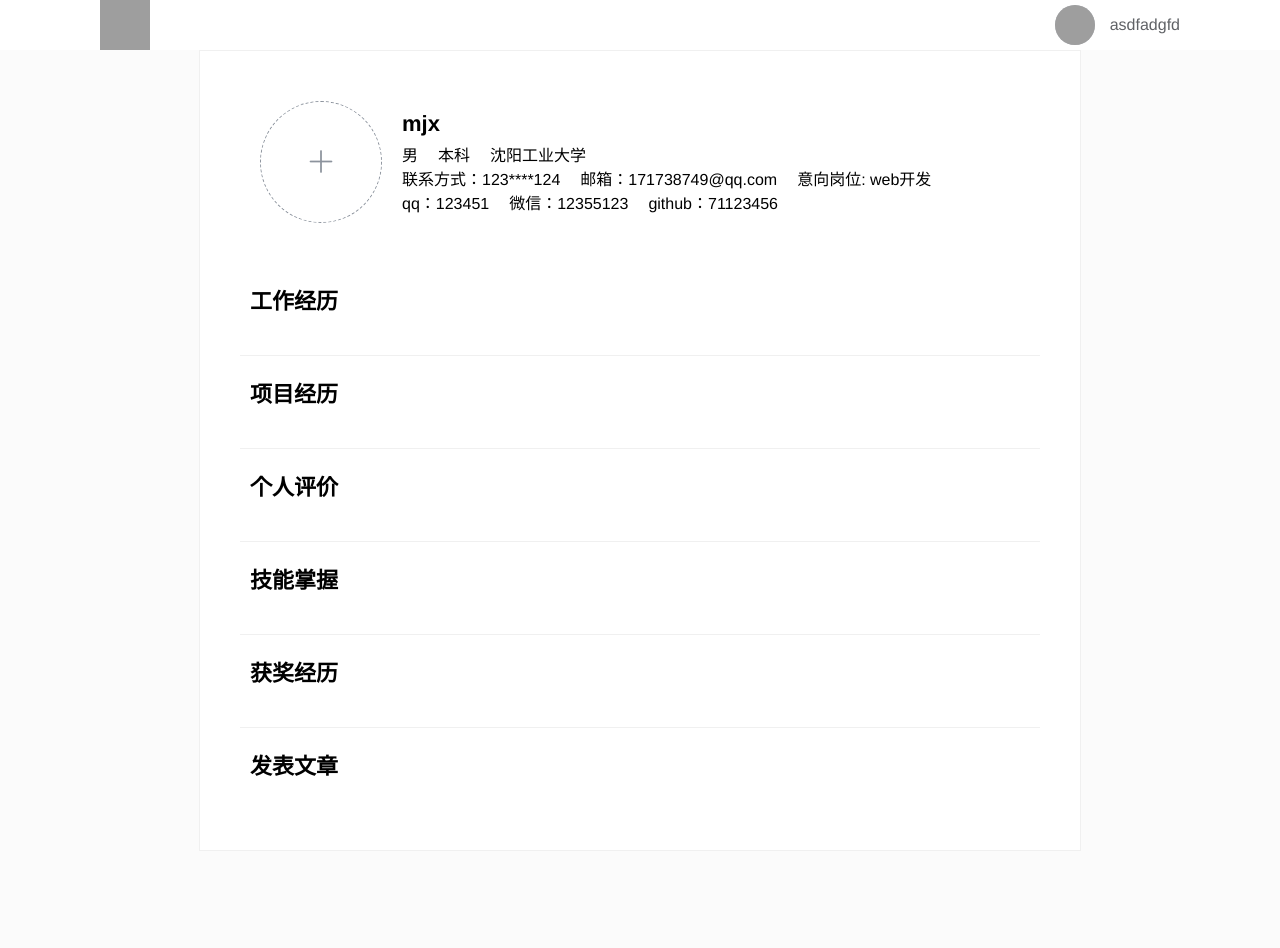
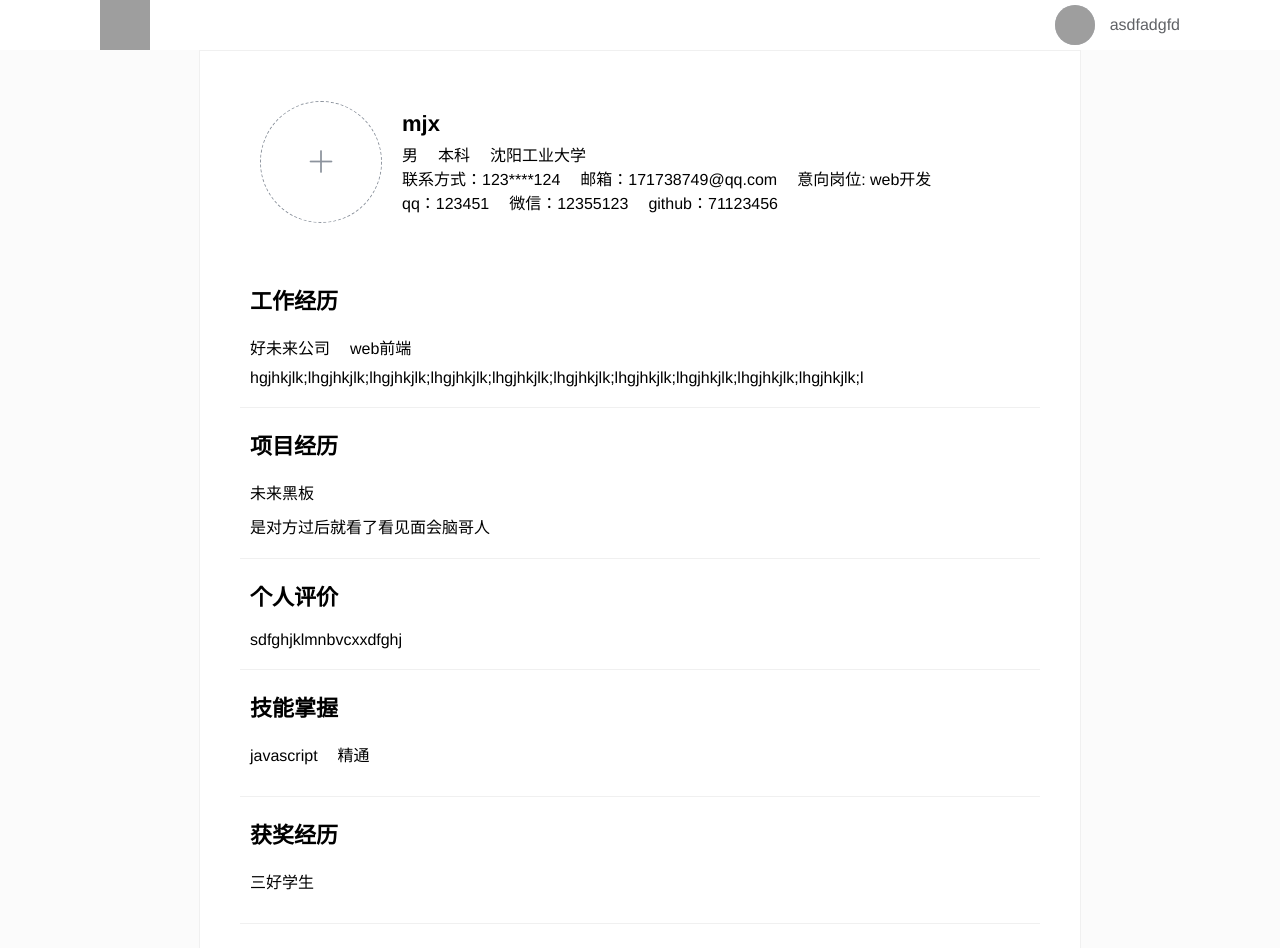
Before and after one commit to diudiudiu/graduation, a Vue app: page / in a window 1280 px wide. Shown: the top 948 px of the page. Before the commit the page ends 851 px from the top, so only its background shows below. Built offline with nearby package versions, Linux system fonts and the light colour scheme; grey boxes are pictures that could not be loaded.

Commit message:
表格添加

```diff
--- a/src/components/info-table/cv-group.vue
+++ b/src/components/info-table/cv-group.vue
@@ -70,17 +70,20 @@
         <!-- 工作经历 -->
         <el-form v-if="type === 'word'" ref="word" label-width="100px" >
           <div v-for="(item,i) in wordList" :key="i">
-            <el-form-item label="公司名称" prop="name" required>
+            <el-form-item label="公司名称" required>
               <el-input class="basis-name" v-model="item.name"></el-input>
               <span class="delete" v-if="wordList.length>1" @click="deleteItem(i)">删除</span>
             </el-form-item>
-            <el-form-item label="职位" prop="position" required>
+            <el-form-item label="职位" required>
               <el-input v-model="item.position"></el-input>
             </el-form-item>
-            <el-form-item label="任职时间" prop="wordDate" required>
+            <el-form-item label="任职时间"  required>
               <el-date-picker v-model="item.wordDate" type="monthrange" range-separator="至"
                 start-placeholder="开始月份"
-                end-placeholder="结束月份">
+                end-placeholder="结束月份"
+                format="yyyy 年 MM 月"
+                value-format="yyyy.MM"
+                >
               </el-date-picker>
             </el-form-item>
             <el-form-item label="描述" prop="describe">
@@ -98,10 +101,10 @@
             <el-form-item label="技能掌握" prop="skill" >
               <el-input class="skill-name" v-model="item.name" ></el-input>
               <el-select :disabled="!item.name" v-model="item.degree" placeholder="程度">
-                <el-option label="了解" value="0"></el-option>
-                <el-option label="掌握" value="1"></el-option>
-                <el-option label="熟悉" value="2"></el-option>
-                <el-option label="精通" value="3"></el-option>
+                <el-option label="了解" value="了解"></el-option>
+                <el-option label="掌握" value="掌握"></el-option>
+                <el-option label="熟悉" value="熟悉"></el-option>
+                <el-option label="精通" value="精通"></el-option>
               </el-select>
               <span class="delete-float" v-if="skillList.length>1" @click="deleteItem(i)">删除</span>
             </el-form-item>
@@ -167,30 +170,7 @@
 export default {
   data() {
     return {
-      wordList: [
-        {
-          name: '',
-          position: '',
-          wordDate: '',
-          describe: ''
-        }
-      ],
-      skillList:[
-        {
-          name: '',
-          degree: '0'
-        }
-      ],
-      aboutMe: '',
-      prizeList: [
-        {
-          name:''
-        }
-      ],
-      projectList: [
-        {title: '', describe: ''}
-      ],
-      article: ''
+
     }
   },
   props: {
@@ -201,18 +181,54 @@ export default {
     basis: {
       type: Object,
       default: ()=>{}
+    },
+    wordList:{
+      type: Array,
+      default: ()=>[]
+    },
+    skillList: {
+      type: Array,
+      default: ()=>[]
+    },
+    aboutMe: {
+      type: String,
+      default: ''
+    },
+    prizeList: {
+      type: Array,
+      default: ()=>[]
+    },
+    projectList: {
+      type: Array,
+      default: ()=>[]
+    },
+    article: {
+      type: String,
+      default: ''
     }
-
   },
   computed: {
 
   },
   methods: {
     submitBasisForm(){
-      if(!this.basis.name || !this.basis.email || !this.basis.grade || !this.basis.gradeDate){
-        this.$message.error('请填写必填项')
+      // todo 验证
+      if(this.type === 'basis'){
+        if(!this.basis.name || !this.basis.email || !this.basis.grade || !this.basis.gradeDate){
+          this.$message.error('请填写必填项')
+        }
       }
-      console.error(this.basis)
+      // if(this.type === 'word'){
+      //   if(!this.basis.name || !this.basis.email || !this.basis.grade || !this.basis.gradeDate){
+      //     this.$message.error('请填写必填项')
+      //   }
+      // }
+      // if(this.type === 'basis'){
+      //   if(!this.basis.name || !this.basis.email || !this.basis.grade || !this.basis.gradeDate){
+      //     this.$message.error('请填写必填项')
+      //   }
+      // }
+      this.close()
     },
     close(){
       this.$emit('close')
@@ -228,7 +244,7 @@ export default {
         this.skillList.push({name:'',degree:'0'})
       }
       if(this.type ==='word'){
-        this.wordList.push({ name: '', position: '', wordDate: '', describe: '' })
+        this.wordList.push({ name: '', position: '', wordDate: [], describe: '' })
       }
     },
     deleteItem(index){
--- a/src/components/remuss-form/cv-form.vue
+++ b/src/components/remuss-form/cv-form.vue
@@ -1,6 +1,6 @@
 <template>
   <div class="cv-form" >
-    <div class="basis">
+    <div class="basis" @click.self="openCard('basis')">
       <el-upload
         class="avatar-uploader"
         action="https://jsonplaceholder.typicode.com/posts/"
@@ -32,9 +32,62 @@
       <div class="editors"><span @click="openCard('basis')">编辑</span></div>
     </div>
     <ul>
-      <li class="list-item" v-for="(item,index) in attrList" :key="index">
+      <li class="list-item" v-for="(item,index) in attrList" :key="index" @click="openCard(item.type)">
         <h5>{{item.title}}</h5>
-        <div class="editor-group"><span @click="openCard(item.type)">编辑</span> <span @click="deleteItem(index)">删除</span></div>
+        <div class="editor-group"><span @click.stop="openCard(item.type)">编辑</span> <span @click.stop="deleteItem(index)">删除</span></div>
+        <div v-if="item.type==='word'">
+          <ul>
+            <li class="word-item" v-for="(itm,i) in wordList" :key="i">
+              <div class="word">
+                <span>{{itm.name}}</span>
+                <span v-if="itm.wordDate.length!==0">{{itm.wordDate[0]}} — {{itm.wordDate[1]}}</span>
+                <span>{{itm.position}}</span>
+              </div>
+              <p v-if="itm.describe">
+                {{itm.describe}}
+              </p>
+            </li>
+          </ul>
+        </div>
+        <div v-if="item.type==='project'">
+          <ul>
+            <li class="word-item" v-for="(itm,i) in projectList" :key="i">
+              <div class="word">
+                <span>{{itm.title}}</span>
+              </div>
+              <p v-if="itm.describe">
+                {{itm.describe}}
+              </p>
+            </li>
+          </ul>
+        </div>
+        <div class="about-me" v-if="item.type==='aboutMe'">
+          <p>{{aboutMe}}</p>
+        </div>
+        <div v-if="item.type==='skill'">
+          <ul>
+            <li class="word-item" v-for="(itm,i) in skillList" :key="i">
+              <div class="word">
+                <span>{{itm.name}}</span>
+                <span v-if="itm.name">{{itm.degree}}</span>
+              </div>
+            </li>
+          </ul>
+        </div>
+        <div v-if="item.type==='prize'">
+          <ul>
+            <li class="word-item" v-for="(itm,i) in prizeList" :key="i">
+              <div class="word">
+                <span>{{itm.name}}</span>
+              </div>
+            </li>
+          </ul>
+        </div>
+        <div class="article" v-if="item.type==='article'">
+          <p>
+            {{article}}
+          </p>
+        </div>
 
       </li>
     </ul>
@@ -42,8 +95,13 @@
       v-if="cvStatus"
       :type="cvType"
       :basis="basis"
+      :wordList="wordList"
+      :skillList="skillList"
+      :aboutMe="aboutMe"
+      :prizeList="prizeList"
+      :projectList="projectList"
+      :article="article"
       @close="closeCard"
-
       >
     </cv-group>
   </div>
@@ -76,6 +134,30 @@ export default {
         qqType: true,
         school: '沈阳工业大学'
       },
+      wordList: [
+        {
+          name: '好未来公司',
+          position: 'web前端',
+          wordDate: [],
+          describe: 'hgjhkjlk;lhgjhkjlk;lhgjhkjlk;lhgjhkjlk;lhgjhkjlk;lhgjhkjlk;lhgjhkjlk;lhgjhkjlk;lhgjhkjlk;lhgjhkjlk;l'
+        }
+      ],
+      skillList: [
+        {
+          name: 'javascript',
+          degree: '精通'
+        }
+      ],
+      aboutMe: 'sdfghjklmnbvcxxdfghj',
+      prizeList: [
+        {
+          name: '三好学生'
+        }
+      ],
+      projectList: [
+        {title: '未来黑板', describe: '是对方过后就看了看见面会脑哥人'}
+      ],
+      article: '就看了看见面会脑哥人',
       attrList: [
         {title:'工作经历',type:'word'},
         {title:'项目经历',type:'project'},
@@ -98,7 +180,7 @@ export default {
   },
   methods: {
     handleAvatarSuccess(res, file) {
-        this.imageUrl = URL.createObjectURL(file.raw)
+        this.basis.imageUrl = URL.createObjectURL(file.raw)
     },
     beforeAvatarUpload(file) {
         const isJPG = file.type === 'image/jpeg'
@@ -174,13 +256,14 @@ export default {
       height: 1.2rem;
       line-height: 1.2rem;
       text-align: center;
-      border-radius: 1rem;
+      border-radius: 1.2rem;
       border: 1px dashed #8c939d;
     }
     .avatar {
       width: 1.2rem;
       height: 1.2rem;
       display: block;
+      border-radius: 1.2rem;
     }
     .basis-info{
       margin-left: .2rem;
@@ -226,6 +309,23 @@ export default {
   .list-item:hover .editor-group{
     display: block;
   }
+  .list-item .word-item{
+    text-align: left;
+    .word{
+      margin-bottom: .1rem;
+    }
+    span{
+      margin-right: .2rem;
+    }
+    p{
+      word-break: break-all;
+    }
+  }
+  .article,.about-me{
+    text-align: left;
+    word-break: break-all;
+
+  }
   .editor-group{
     font-size: 14px;
     position: absolute;
```
